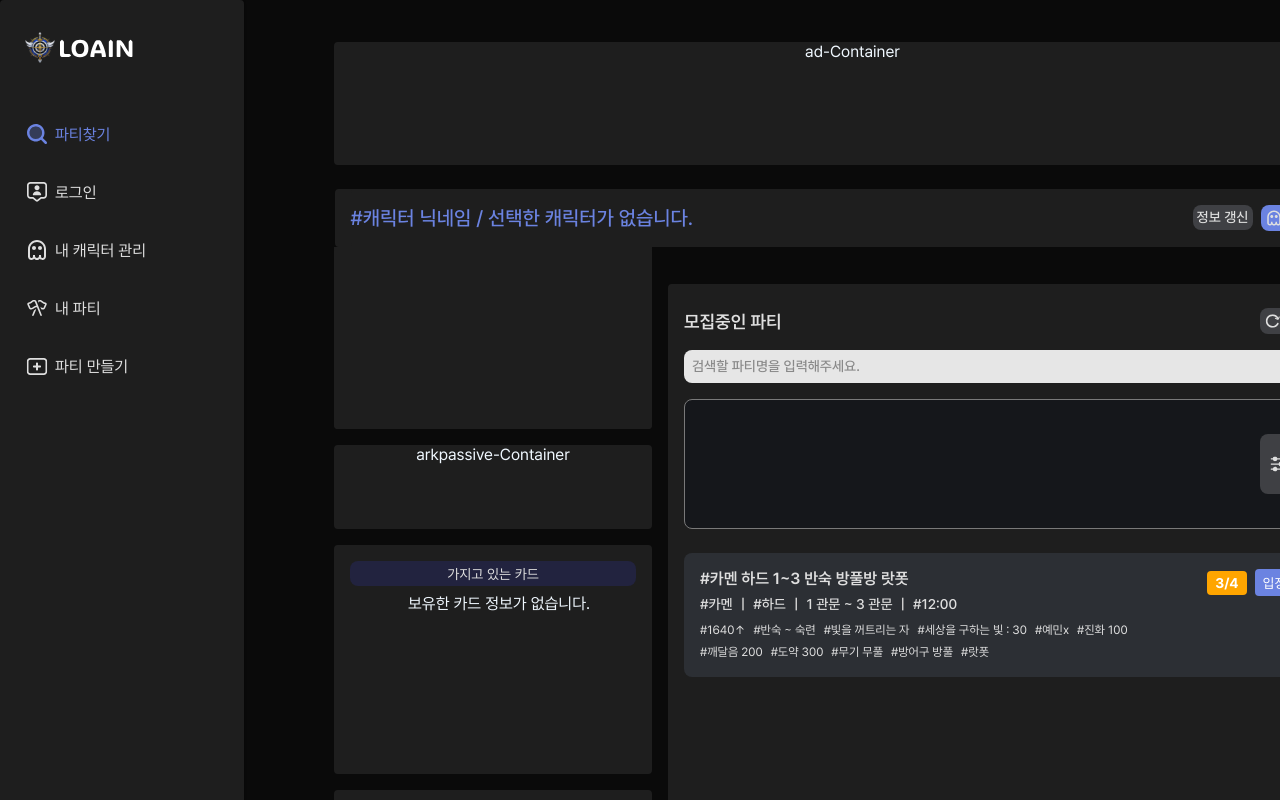
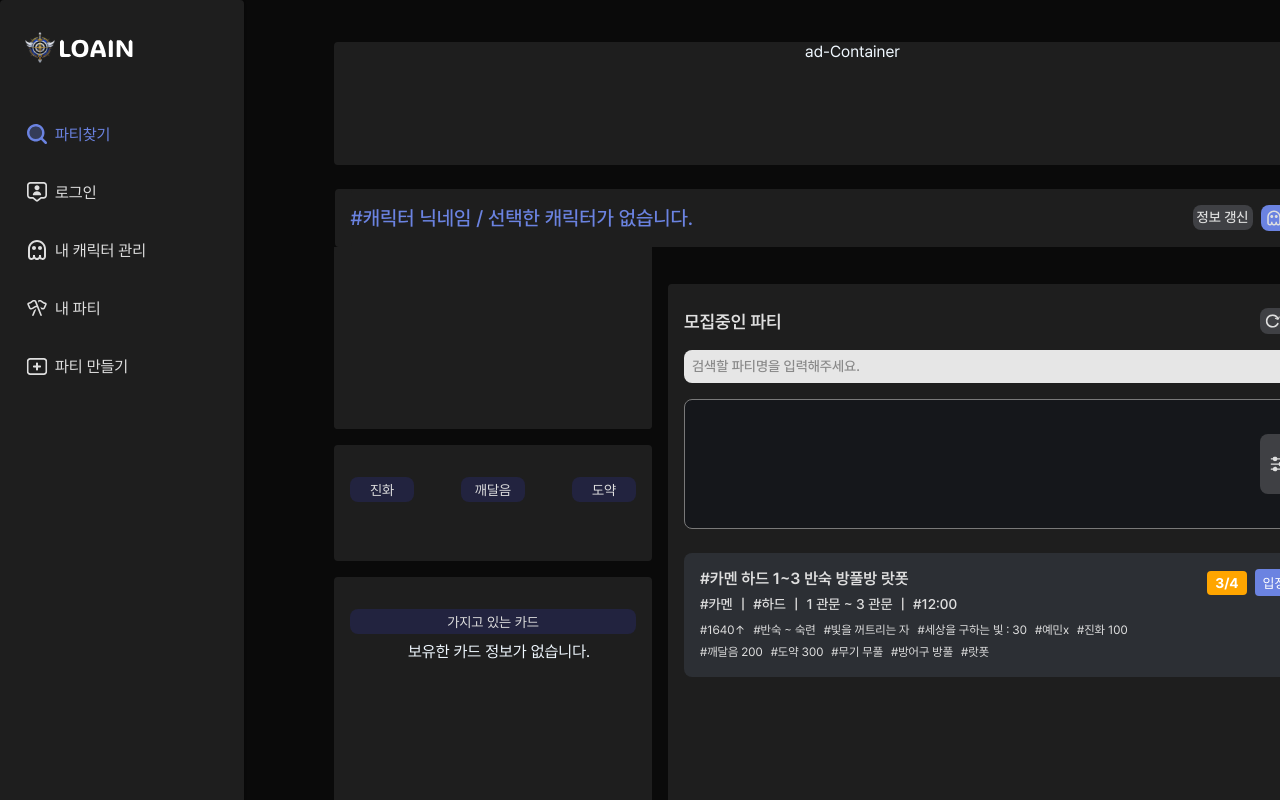
Before and after one commit to bsko98/loain, a React (Create React App) app: page / in a window 1280 px wide. Shown: the top 800 px of the page. Built offline with nearby package versions, Linux system fonts and the light colour scheme.

Commit message:
아크패시브 끝. 그리고 카드, 타이틀 부분 여백 잘못 들어가 있던거 고쳤음음

```diff
--- /dev/null
+++ b/src/components/ArkPassiveContainer.css
@@ -0,0 +1,43 @@
+.arkpassive {
+  display: flex;
+  flex-direction: row;
+  align-items: center;
+  padding: 16px;
+  gap: 47px;
+  background: #1E1E1E;
+  border-radius: 4px;
+  width: auto;
+  height: 84px;
+}
+
+.arkpassive-box {
+  display: flex;
+  flex-direction: column;
+  align-items: center;
+  gap: 8px;
+  width: 64px;
+  height: 52px;
+}
+
+.arkpassive-label {
+  display: flex;
+  justify-content: center;
+  align-items: center;
+  background: #22233F;
+  border-radius: 8px;
+  height: 25px;
+  width: 64px;
+  color: #DFDFDF;
+  font-size: 14px;
+  font-weight: 400;
+  text-align: center;
+}
+
+.arkpassive-value {
+  width: 64px;
+  height: 19px;
+  color: #DFDFDF;
+  font-size: 16px;
+  font-weight: 500;
+  text-align: center;
+}
--- /dev/null
+++ b/src/components/ArkPassiveContainer.js
@@ -0,0 +1,27 @@
+import React from 'react';
+import './ArkPassiveContainer.css';
+
+const ArkPassiveContainer = ({ evolution, realization, leap }) => {
+  const formatValue = (value) => {
+    return value ? `# ${value}` : '';
+  };
+
+  return (
+    <div className="arkpassive">
+      <div className="arkpassive-box">
+        <div className="arkpassive-label">진화</div>
+        <div className="arkpassive-value">{formatValue(evolution)}</div>
+      </div>
+      <div className="arkpassive-box">
+        <div className="arkpassive-label">깨달음</div>
+        <div className="arkpassive-value">{formatValue(realization)}</div>
+      </div>
+      <div className="arkpassive-box last">
+        <div className="arkpassive-label">도약</div>
+        <div className="arkpassive-value">{formatValue(leap)}</div>
+      </div>
+    </div>
+  );
+};
+
+export default ArkPassiveContainer;
--- a/src/components/CardTitleContainer.css
+++ b/src/components/CardTitleContainer.css
@@ -2,14 +2,13 @@
 .cardtitle-container {
     background-color: #1E1E1E;
     width: auto;
-    min-width: 318px;
     height: auto;
     min-height: 229px;
     border-radius: 4px;
     gap: 8px;
     display: flex;
     flex-direction: column;
-    align-items: center;
+    padding: 16px;
 }
 
 /* 리스트 제목 */
--- a/src/pages/MainPage.js
+++ b/src/pages/MainPage.js
@@ -8,6 +8,7 @@ import PartyContainer from "../components/partyContainer";
 import CharacterInfoDisplay from "../components/characterInfoDisplay";
 import CardContainer from '../components/CardContainer';
 import TitleContainer from '../components/TitleContainer';
+import ArkPassiveContainer from '../components/ArkPassiveContainer';
 
 const MainPage = () => {
   const [searchQuery, setSearchQuery] = useState("");
@@ -22,6 +23,9 @@ const MainPage = () => {
       job: "소서리스",
       itemlevel: 1720,
       image: "/img1.png",
+      evolution: 100,
+      realization: 200,
+      leap: 300,
       cardList: [
         { cardname: "세상을 구하는 빛", cardvalue: 30, effecttype: "성" },
         { cardname: "카제로스의 군단장", cardvalue: 26, effecttype: "암" }
@@ -38,6 +42,9 @@ const MainPage = () => {
       job: "버서커",
       itemlevel: 1700,
       image: "/img1.png",
+      evolution: 50,
+      realization: 60,
+      leap: 70,
       cardList: [
         { cardname: "세상을 구하는 빛", cardvalue: 18, effecttype: "성" }
       ],
@@ -188,7 +195,11 @@ const MainPage = () => {
             <div className="character-Container">
               <CharacterInfoDisplay selectedCharacter={selectedCharacter} />
             </div>
-            <div className="arkPassive-Container">arkpassive-Container</div>
+            <ArkPassiveContainer
+              evolution={selectedCharacter?.evolution}
+              realization={selectedCharacter?.realization}
+              leap={selectedCharacter?.leap}
+            />
             <CardContainer listTitle={"가지고 있는 카드"} listData={cardSetData} />
             <TitleContainer listTitle={"가지고 있는 칭호"} listData={titleData} />
           </div>
```
